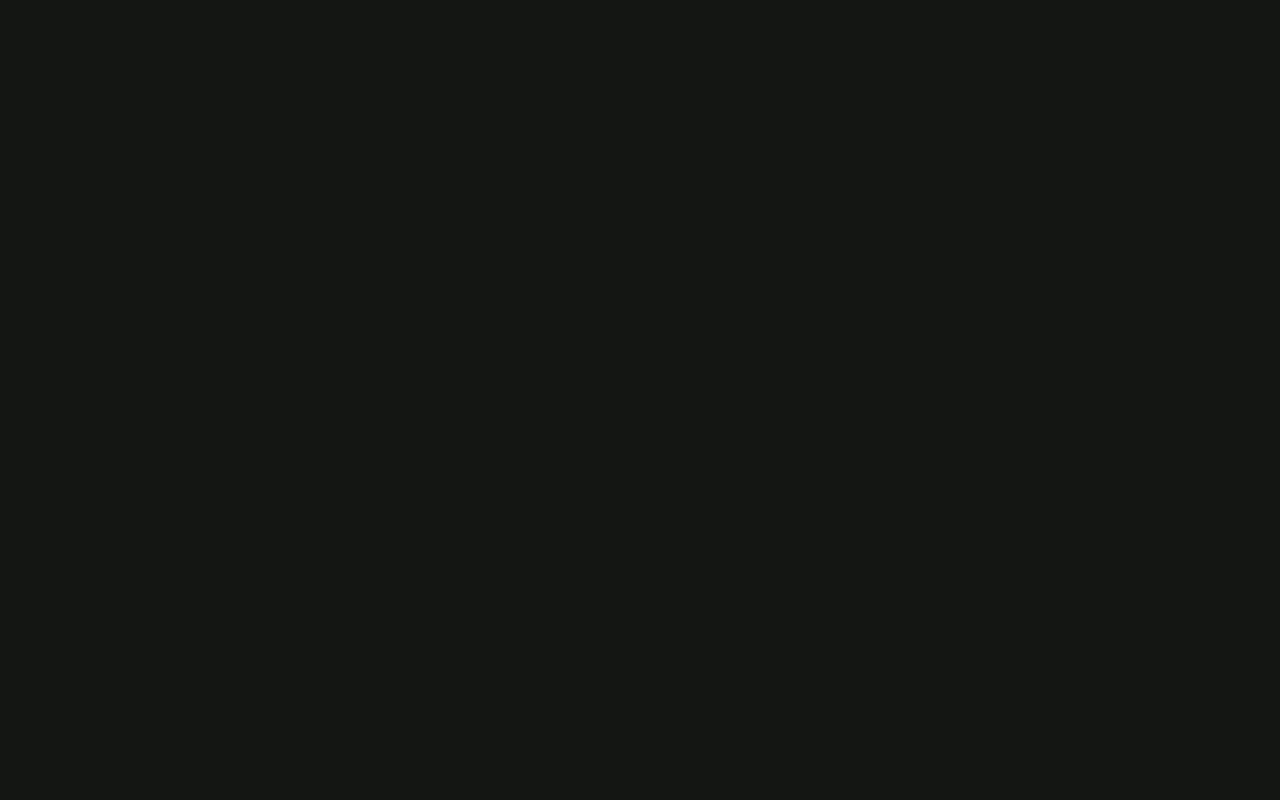
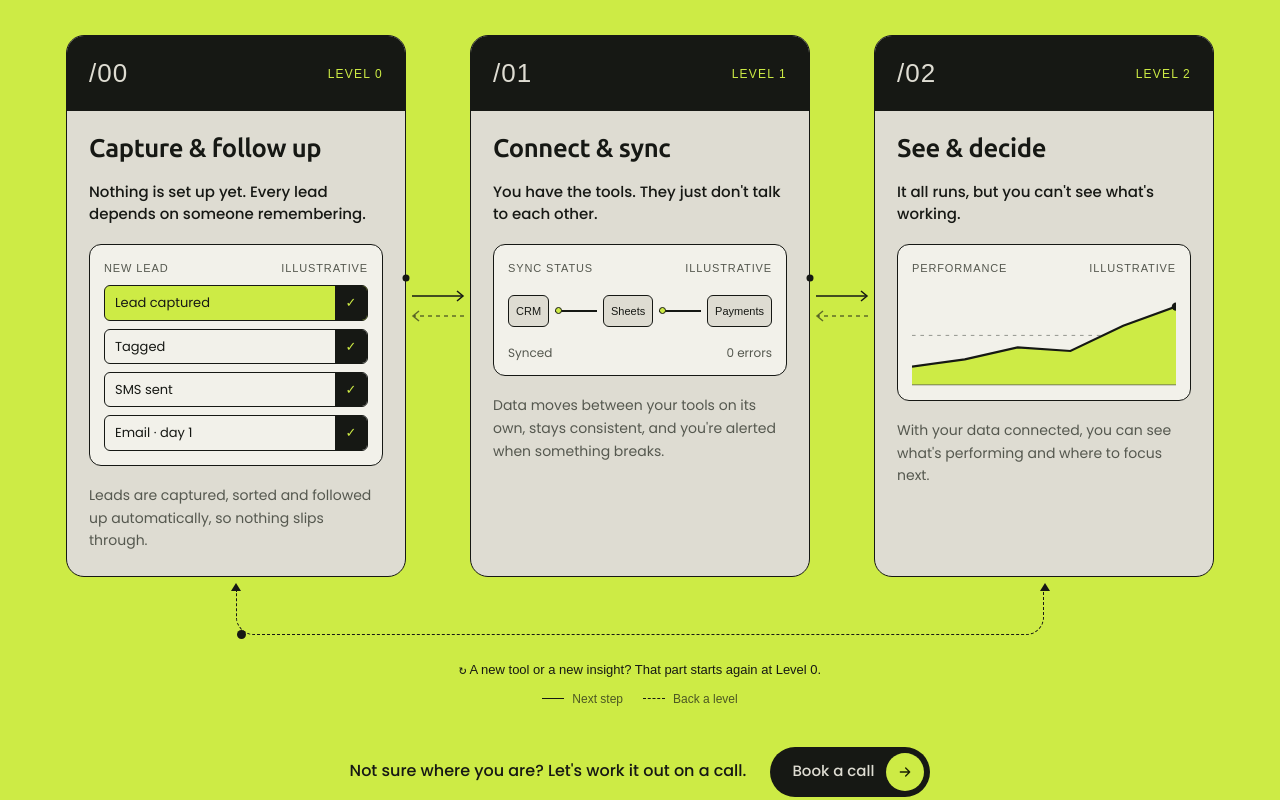
Before and after one commit to Mr-Knock-Knock/mr-farhan, a Next.js app in the folder frontend/: page / in a window 1280 px wide. Shown: the part 1160-1960 px from the top of the page. Before the commit the page ends 915 px from the top, so only its background shows below. Built offline with nearby package versions, Linux system fonts and the light colour scheme; a web font is replaced by a local one.

Commit message:
feat: add Levels Section (#9)

```diff
--- a/frontend/src/app/globals.css
+++ b/frontend/src/app/globals.css
@@ -13,6 +13,7 @@
   --color-stone: #dedcd2;
   --color-stone-ink: #161814;
   --color-stone-muted: #55584f;
+  --color-paper: #f2f1ea;
 
   --ease-calm: cubic-bezier(0.22, 0.61, 0.36, 1);
   --container-site: 1180px;
@@ -20,6 +21,11 @@
 
   @keyframes marquee {
     to { transform: translateX(-50%); }
+  }
+  --animate-shuttle: shuttle 5.5s ease-in-out infinite alternate;
+
+  @keyframes shuttle {
+    to { transform: translateX(calc(100% - 9px)); }
   }
 }
 
--- a/frontend/src/app/page.tsx
+++ b/frontend/src/app/page.tsx
@@ -1,5 +1,6 @@
 import { Hero } from "@/components/sections/Hero";
 import { ToolsStrip } from "@/components/sections/ToolsStrip";
+import { Levels } from "@/components/sections/Levels";
 import { getLanding } from "@/lib/data";
 
 export default async function Home() {
@@ -9,6 +10,7 @@ export default async function Home() {
     <main>
       <Hero content={landing.hero} />
       <ToolsStrip tools={landing.tools} />
+      <Levels content={landing.levels} />
     </main>
   );
 }
--- /dev/null
+++ b/frontend/src/components/sections/LevelCard.tsx
@@ -0,0 +1,87 @@
+import { Fragment } from "react";
+import type { Level, LevelMini } from "@/content/landing";
+
+function MiniHead({ title }: { title: string }) {
+  return (
+    <div className="flex justify-between font-mono text-[11px] tracking-[0.08em] text-stone-muted uppercase">
+      <span>{title}</span>
+      <span>Illustrative</span>
+    </div>
+  );
+}
+
+function MiniUI({ mini }: { mini: LevelMini }) {
+  switch (mini.kind) {
+    case "checklist":
+      return (
+        <>
+          <MiniHead title={mini.title} />
+          {mini.items.map((item, i) => (
+            <div
+              key={item}
+              className={`grid grid-cols-[1fr_auto] items-center overflow-hidden rounded-md border border-stone-ink ${i === 0 ? "bg-lime" : ""}`}
+            >
+              <span className="px-2.5 py-1.5">{item}</span>
+              <span className="grid w-8 place-items-center self-stretch bg-stone-ink text-lime">✓</span>
+            </div>
+          ))}
+        </>
+      );
+
+    case "sync":
+      return (
+        <>
+          <MiniHead title={mini.title} />
+          <div className="grid grid-cols-[auto_1fr_auto_1fr_auto] items-center gap-1.5 py-2.5">
+            {mini.nodes.map((node, i) => (
+              <Fragment key={node}>
+                {i > 0 && (
+                  <span className="relative h-[1.5px] bg-stone-ink before:absolute before:-top-[3px] before:left-0 before:size-[7px] before:rounded-full before:border before:border-stone-ink before:bg-lime before:content-['']" />
+                )}
+                <span className="rounded-md border border-stone-ink bg-stone px-[7px] py-1.5 font-mono text-[11px] whitespace-nowrap">
+                  {node}
+                </span>
+              </Fragment>
+            ))}
+          </div>
+          <div className="flex justify-between text-xs text-stone-muted">
+            <span>{mini.status}</span>
+            <span>{mini.errors}</span>
+          </div>
+        </>
+      );
+
+    case "chart":
+      return (
+        <>
+          <MiniHead title={mini.title} />
+          <svg viewBox="0 0 220 84" role="img" aria-label="A line trending upward, no figures" className="block h-auto w-full">
+            <line x1="0" y1="83" x2="220" y2="83" stroke="var(--color-stone-muted)" strokeWidth="1" />
+            <line x1="0" y1="42" x2="220" y2="42" stroke="var(--color-stone-muted)" strokeWidth="0.5" strokeDasharray="3 4" />
+            <polygon points="0,68 44,62 88,52 132,55 176,34 220,18 220,83 0,83" fill="var(--color-lime)" />
+            <polyline points="0,68 44,62 88,52 132,55 176,34 220,18" fill="none" stroke="var(--color-stone-ink)" strokeWidth="1.75" />
+            <circle cx="220" cy="18" r="3.5" fill="var(--color-stone-ink)" />
+          </svg>
+        </>
+      );
+  }
+}
+
+export function LevelCard({ level }: { level: Level }) {
+  return (
+    <article className="flex h-full flex-col overflow-hidden rounded-[18px] border-[1.5px] border-stone-ink bg-stone text-stone-ink transition duration-450 ease-calm hover:-translate-y-1.5 hover:shadow-[0_22px_40px_-24px_var(--color-stone-ink)] motion-reduce:transition-none">
+      <div className="flex items-center justify-between bg-stone-ink px-[22px] py-4 text-stone">
+        <span className="font-mono text-[26px] tracking-[0.04em]">{level.number}</span>
+        <span className="font-mono text-xs tracking-[0.1em] text-lime uppercase">{level.tag}</span>
+      </div>
+      <div className="grid gap-[18px] px-[22px] py-6">
+        <h3 className="text-[1.6rem] font-bold">{level.title}</h3>
+        <p className="text-[15px] leading-normal font-medium">{level.situation}</p>
+        <div className="grid gap-2 rounded-xl border-[1.5px] border-stone-ink bg-paper p-3.5 text-[13px]">
+          <MiniUI mini={level.mini} />
+        </div>
+        <p className="text-sm leading-relaxed text-stone-muted">{level.outcome}</p>
+      </div>
+    </article>
+  );
+}
--- /dev/null
+++ b/frontend/src/components/sections/Levels.tsx
@@ -0,0 +1,91 @@
+import { Fragment } from "react";
+import { Button } from "@/components/ui/Button";
+import { Container } from "@/components/ui/Container";
+import { SectionHead } from "@/components/ui/SectionHead";
+import { LevelCard } from "@/components/sections/LevelCard";
+import type { LevelsContent } from "@/content/landing";
+
+function LevelLink({ index }: { index: number }) {
+  const forward = `level-forward-${index}`;
+  const backward = `level-backward-${index}`;
+
+  return (
+    <div aria-hidden="true" className="grid h-16 place-items-center lg:h-auto">
+      <svg viewBox="0 0 64 56" className="h-14 w-16 rotate-90 overflow-visible lg:rotate-0">
+        <path id={forward} d="M6 18 H56" fill="none" stroke="var(--color-stone-ink)" strokeWidth="1.5" />
+        <path d="M51 13 L57 18 L51 23" fill="none" stroke="var(--color-stone-ink)" strokeWidth="1.5" />
+        <path
+          id={backward}
+          d="M58 38 H8"
+          fill="none"
+          stroke="var(--color-stone-ink)"
+          strokeWidth="1.5"
+          strokeDasharray="4 4"
+          opacity="0.6"
+        />
+        <path d="M13 33 L7 38 L13 43" fill="none" stroke="var(--color-stone-ink)" strokeWidth="1.5" opacity="0.6" />
+        <circle r="3.5" fill="var(--color-stone-ink)" className="motion-reduce:hidden">
+          <animateMotion dur="2.6s" repeatCount="indefinite">
+            <mpath href={`#${forward}`} />
+          </animateMotion>
+        </circle>
+        <circle r="3" fill="var(--color-stone-ink)" opacity="0.6" className="motion-reduce:hidden">
+          <animateMotion dur="3.4s" repeatCount="indefinite">
+            <mpath href={`#${backward}`} />
+          </animateMotion>
+        </circle>
+      </svg>
+    </div>
+  );
+}
+
+function OuterLink() {
+  return (
+    <div
+      aria-hidden="true"
+      className="relative mx-[calc((100%_-_128px)/6)] mt-3.5 hidden h-11 rounded-b-[18px] border-[1.5px] border-t-0 border-dashed border-stone-ink before:absolute before:-top-2 before:-left-[6.5px] before:border-x-[5.5px] before:border-b-8 before:border-x-transparent before:border-b-stone-ink before:content-[''] after:absolute after:-top-2 after:-right-[6.5px] after:border-x-[5.5px] after:border-b-8 after:border-x-transparent after:border-b-stone-ink after:content-[''] lg:block"
+    >
+      <span className="absolute inset-x-0 -bottom-[5px] h-[9px] animate-shuttle before:absolute before:top-0 before:left-0 before:size-[9px] before:rounded-full before:bg-stone-ink before:content-[''] motion-reduce:animate-none" />
+    </div>
+  );
+}
+
+export function Levels({ content }: { content: LevelsContent }) {
+  const { eyebrow, heading, intro, levels, loopLabel, legend, cta } = content;
+
+  return (
+    <section id="levels" className="overflow-x-hidden bg-lime py-20 text-stone-ink sm:py-28">
+      <Container>
+        <SectionHead eyebrow={eyebrow} heading={heading} intro={intro} tone="ink" />
+
+        <div className="mx-auto grid max-w-[520px] lg:max-w-none lg:grid-cols-[1fr_64px_1fr_64px_1fr]">
+          {levels.map((level, i) => (
+            <Fragment key={level.number}>
+                {i > 0 && <LevelLink index={i} />}
+              <LevelCard level={level} />
+            </Fragment>
+          ))}
+        </div>
+        <OuterLink />
+        <p className="mt-6 text-center font-mono text-[13px]">{loopLabel}</p>
+        <div aria-hidden="true" className="mt-2.5 flex justify-center gap-5 font-mono text-xs text-stone-ink/70">
+          <span className="inline-flex items-center gap-2">
+            <i className="inline-block w-[22px] border-t-[1.5px] border-stone-ink" />
+            {legend.forward}
+          </span>
+          <span className="inline-flex items-center gap-2">
+            <i className="inline-block w-[22px] border-t-[1.5px] border-dashed border-stone-ink" />
+            {legend.backward}
+          </span>
+        </div>
+
+        <div className="mt-10 flex flex-col items-center justify-center gap-4 text-center font-medium sm:flex-row sm:gap-6">
+          <span>{cta.text}</span>
+          <Button href={cta.button.href} variant="dark">
+            {cta.button.label}
+          </Button>
+        </div>
+      </Container>
+    </section>
+  );
+}
--- /dev/null
+++ b/frontend/src/components/ui/SectionHead.tsx
@@ -0,0 +1,27 @@
+import type { TwoToneHeading } from "@/content/landing";
+import { Eyebrow } from "@/components/ui/Eyebrow";
+
+type SectionHeadProps = {
+  eyebrow: string;
+  heading: TwoToneHeading;
+  intro?: string;
+  tone?: "lime" | "ink";
+  className?: string;
+};
+
+export function SectionHead({ eyebrow, heading, intro, tone = "lime", className = "" }: SectionHeadProps) {
+  const onLime = tone === "ink";
+
+  return (
+    <div className={`mb-14 grid max-w-[640px] gap-4 ${className}`}>
+      <Eyebrow tone={tone}>{eyebrow}</Eyebrow>
+      <h2 className="text-[clamp(2rem,4vw,3.1rem)] font-bold">
+        {heading.lead}{" "}
+        <span className={onLime ? "underline decoration-[0.08em] underline-offset-[0.12em]" : "text-lime"}>
+          {heading.highlight}
+        </span>
+      </h2>
+      {intro && <p className={`max-w-[58ch] ${onLime ? "text-stone-ink/75" : "text-muted"}`}>{intro}</p>}
+    </div>
+  );
+}
```
